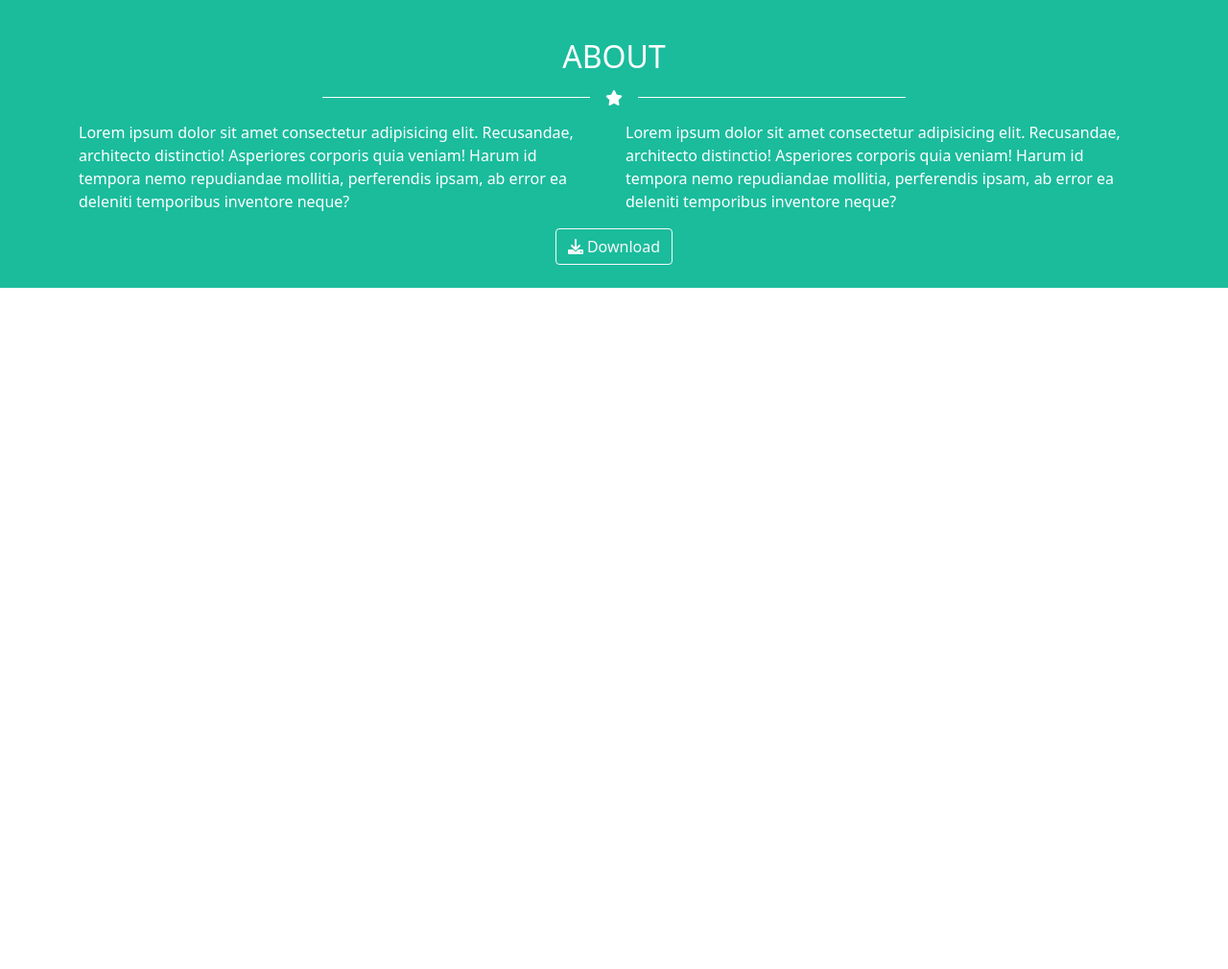
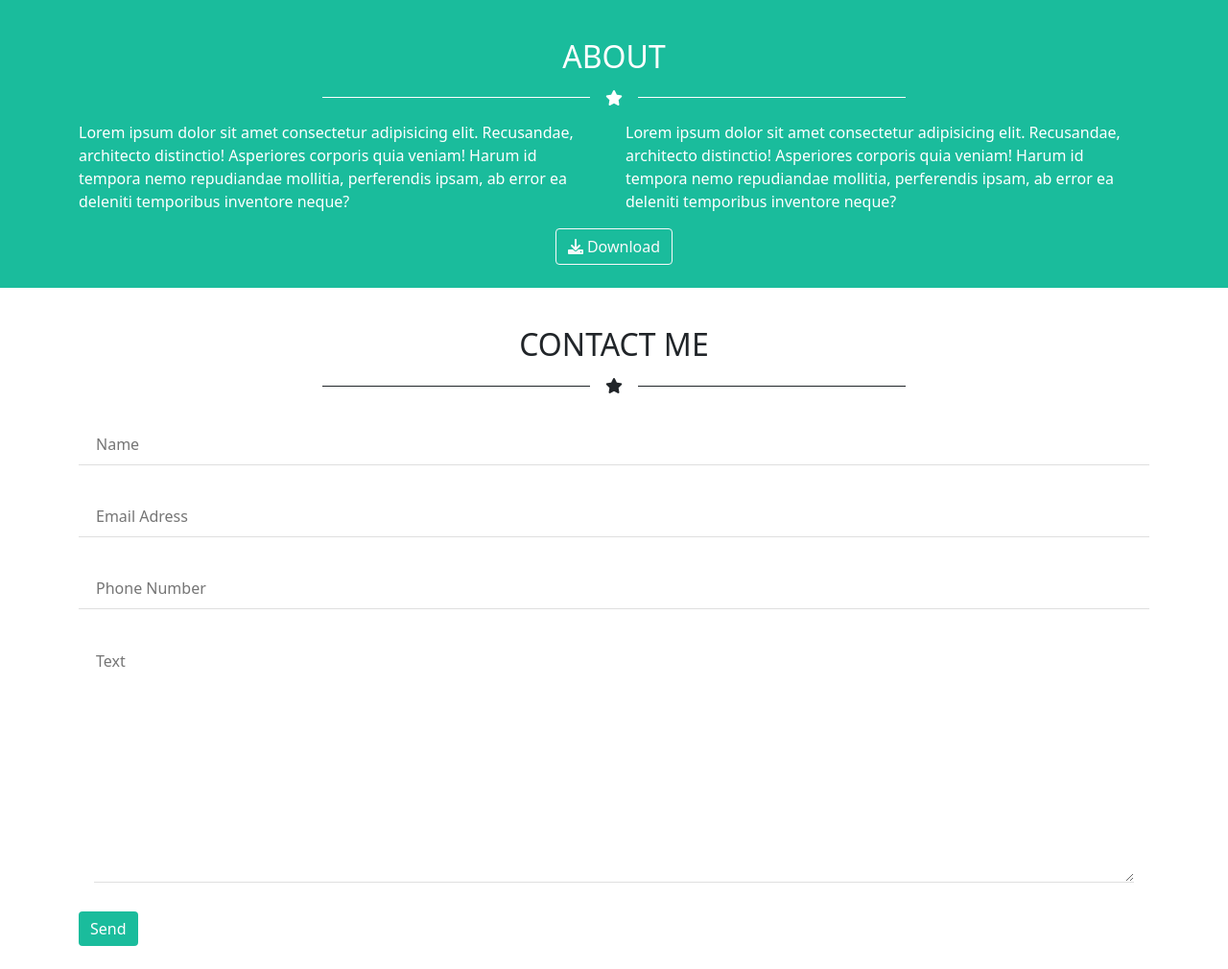
Before and after one commit to niz99/html-css-bootstrap-freelancer, a plain HTML site: page index.html in a window 1280 px wide. Shown: the part 1297-2307 px from the top of the page at 96% size. Before the commit the page ends 1597 px from the top, so only its background shows below. Drawn offline with nearby package versions, Linux system fonts and the light colour scheme.

Commit message:
quarta sezione completata

```diff
--- a/asset/css/style.css
+++ b/asset/css/style.css
@@ -9,3 +9,18 @@
 .line{
     height: 1px;
 }
+
+input{
+    border: 0;
+}
+
+textarea{
+    border: none;
+    border-bottom: 1px solid rgba(0, 0, 0, .125);
+}
+
+.btn-success{
+    color: #fff;
+    background-color: #1abc9c !important;
+    border: #1abc9c !important;
+}
--- a/index.html
+++ b/index.html
@@ -112,17 +112,56 @@
             </div>
             <div class="row">
                 <div class="col-12 col-md-6">
-                    <p class="text-white text-start">Lorem ipsum dolor sit amet consectetur adipisicing elit. Recusandae, architecto distinctio! Asperiores corporis quia veniam! Harum id tempora nemo repudiandae mollitia, perferendis ipsam, ab error ea deleniti temporibus inventore neque?</p>
+                    <p class="text-white text-start">Lorem ipsum dolor sit amet consectetur adipisicing elit.
+                        Recusandae, architecto distinctio! Asperiores corporis quia veniam! Harum id tempora nemo
+                        repudiandae mollitia, perferendis ipsam, ab error ea deleniti temporibus inventore neque?</p>
                 </div>
                 <div class="col-12 col-md-6">
-                    <p class="text-white text-start">Lorem ipsum dolor sit amet consectetur adipisicing elit. Recusandae, architecto distinctio! Asperiores corporis quia veniam! Harum id tempora nemo repudiandae mollitia, perferendis ipsam, ab error ea deleniti temporibus inventore neque?</p>
+                    <p class="text-white text-start">Lorem ipsum dolor sit amet consectetur adipisicing elit.
+                        Recusandae, architecto distinctio! Asperiores corporis quia veniam! Harum id tempora nemo
+                        repudiandae mollitia, perferendis ipsam, ab error ea deleniti temporibus inventore neque?</p>
                 </div>
             </div>
-            <button type="button" class="btn btn-outline-light"><i class="fa-solid fa-download me-1"></i>Download</button>
+            <button type="button" class="btn btn-outline-light"><i
+                    class="fa-solid fa-download me-1"></i>Download</button>
         </div>
     </section>
 
     <!-- fine terza sezione -->
+
+    <!-- quarta sezione -->
+
+    <section class="py-4">
+        <div class="container text-center">
+            <h2 class="text-uppercase my-3">contact me</h2>
+            <div class="d-flex justify-content-center align-items-center my-3">
+                <div class="line bg-dark w-25"></div>
+                <i class="fa-solid fa-star mx-3"></i>
+                <div class="line bg-dark w-25"></div>
+            </div>
+            <form action="">
+                <div class="list-group list-group-flush">
+                    <div class="my-3 list-group-item">
+                        <input class="w-100" type="text" placeholder="Name">
+                    </div>
+                    <div class="my-3 list-group-item">
+                        <input class="w-100" type="email" placeholder="Email Adress">
+                    </div>
+                    <div class="my-3 list-group-item">
+                        <input class="w-100" type="phone" placeholder="Phone Number">
+                    </div>
+                    <div class="my-3 list-group-item">
+                        <textarea class="w-100" name="" id="" cols="30" rows="10" placeholder="Text"></textarea>
+                    </div>
+                </div>
+                <div class="text-start">
+                   <button type="button" class="btn btn-success">Send</button>
+                </div>
+            </form>
+        </div>
+    </section>
+
+    <!-- fine quarta sezione -->
 
 
 
```
